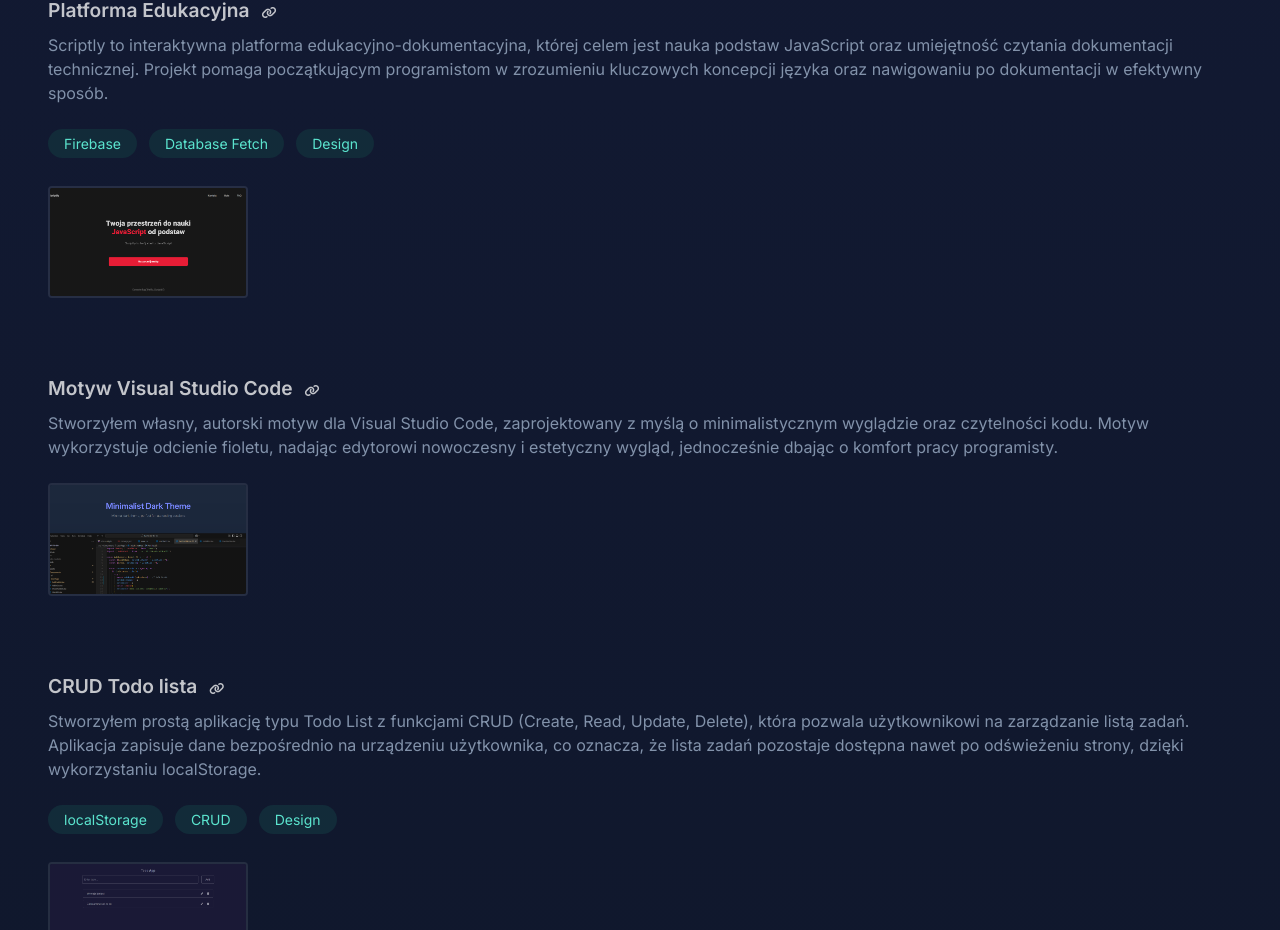
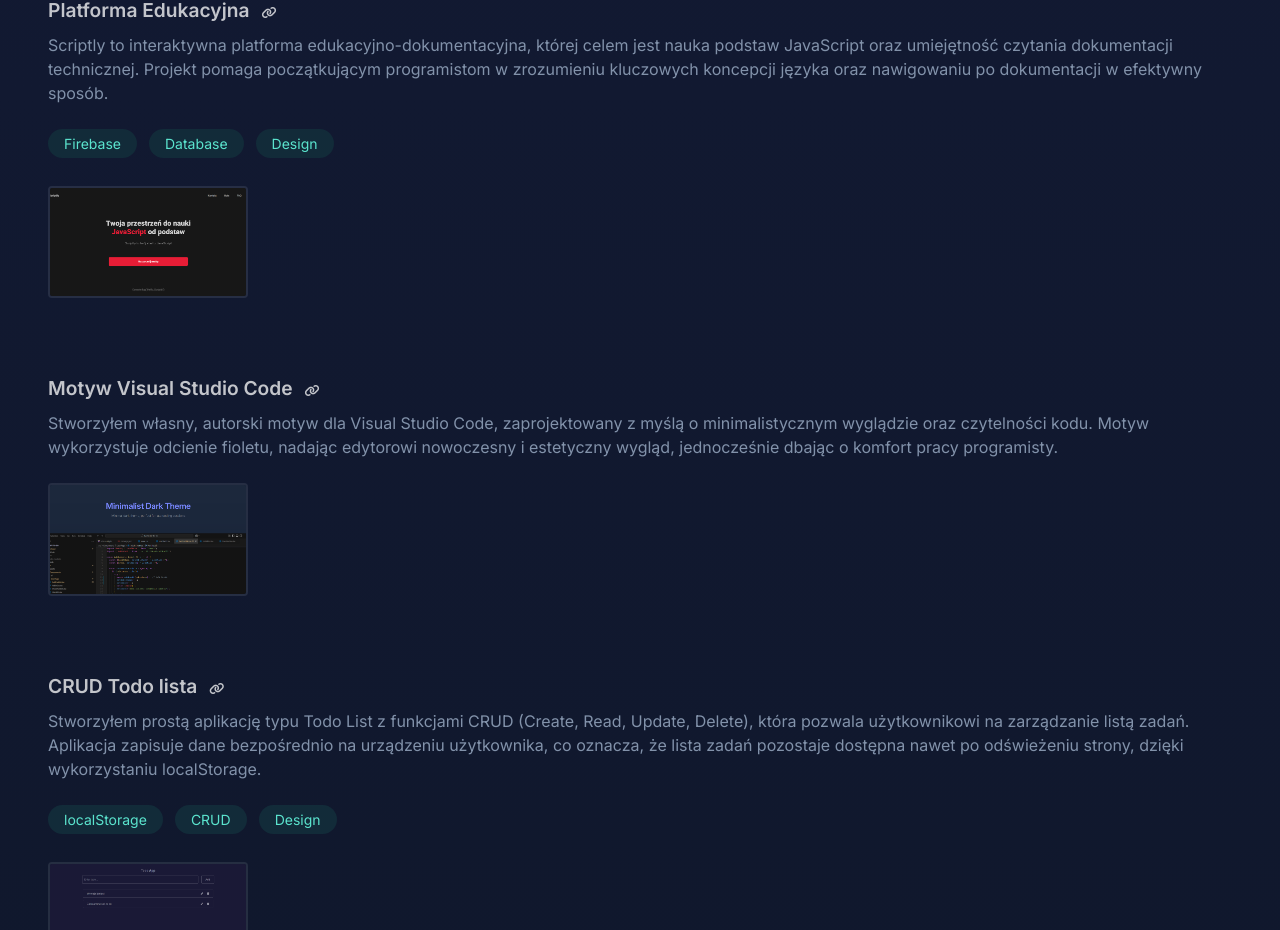
Before and after one commit to kxGeou/actual-Portfolio-website, a React (Vite) app: page / in a window 1280 px wide. Shown: the part 1393-2323 px from the top of the page. Built offline with nearby package versions, Linux system fonts and the light colour scheme.

Commit message:
Update Projects.tsx

```diff
--- a/src/components/Projects.tsx
+++ b/src/components/Projects.tsx
@@ -7,7 +7,7 @@
 import {  useState } from "react";
 const projectList = [
     {
-        language : ["Firebase", "Database Fetch", "Design"],
+        language : ["Firebase", "Database", "Design"],
         image : Scriptly,
         alternative : "Scriptly hero section",
         project : "Platforma Edukacyjna",
```
